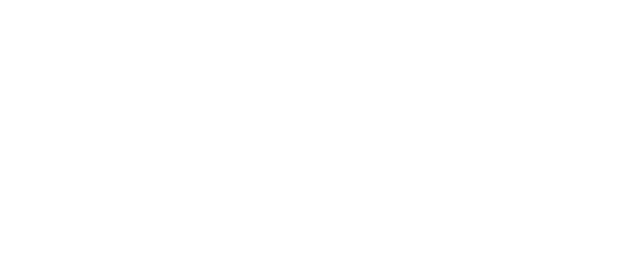
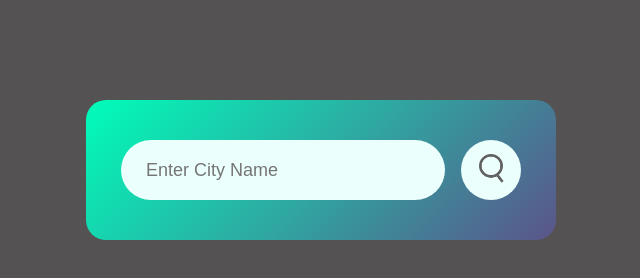
Before and after one commit to chishticodes/Weather-App, a plain HTML site: page index.html in a window 1280 px wide. Shown: the whole page, without its empty margins (319-959 px from the left). Drawn offline with Linux system fonts and the light colour scheme.

Commit message:
search bar created and styled

```diff
--- a/index.html
+++ b/index.html
@@ -7,6 +7,12 @@
     <title>Weather App</title>
 </head>
 <body>
+    <div class="card">
+        <div class="search">
+            <input type="text" placeholder="Enter City Name" spellcheck="false">
+            <button><img src="./images/search.png" alt="search icon"></button>
+        </div>
+    </div>
     <script src="./app.js"></script>
 </body>
 </html>
--- a/style.css
+++ b/style.css
@@ -4,3 +4,52 @@
     box-sizing: border-box;
     font-family: 'Poppins',sans-serif;
 }
+
+body{
+    background-color: rgb(84, 82, 82);
+}
+
+.card{
+    width: 90%;
+    max-width: 470px;
+    background: linear-gradient(135deg, #00feba, #5b548a);
+    color: #fff;
+    margin: 100px auto 0;
+    padding: 40px 35px;
+    text-align: center;
+    border-radius: 20px;
+}
+
+.search{
+    width: 100%;
+    display: flex;
+    justify-content: space-between;
+    align-items: center;
+}
+
+.search input{
+    border: 0;
+    outline: 0;
+    background: #ebfffc;
+    color: #555;
+    padding: 10px 25px;
+    height: 60px;
+    border-radius: 30px;
+    flex: 1;
+    margin-right: 16px;
+    font-size: 18px;
+}
+
+.search button{
+    border: 0;
+    outline: 0;
+    background: #ebfffc;
+    width: 60px;
+    height: 60px;
+    cursor: pointer;
+    border-radius: 50%;
+}
+
+.search button img{
+    width: 25px;
+}
```
